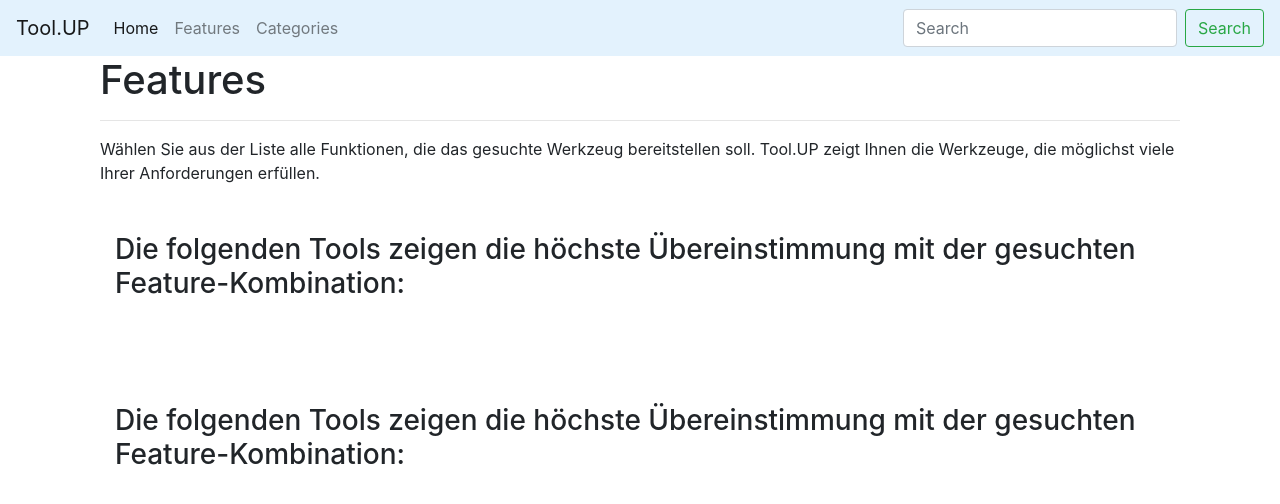
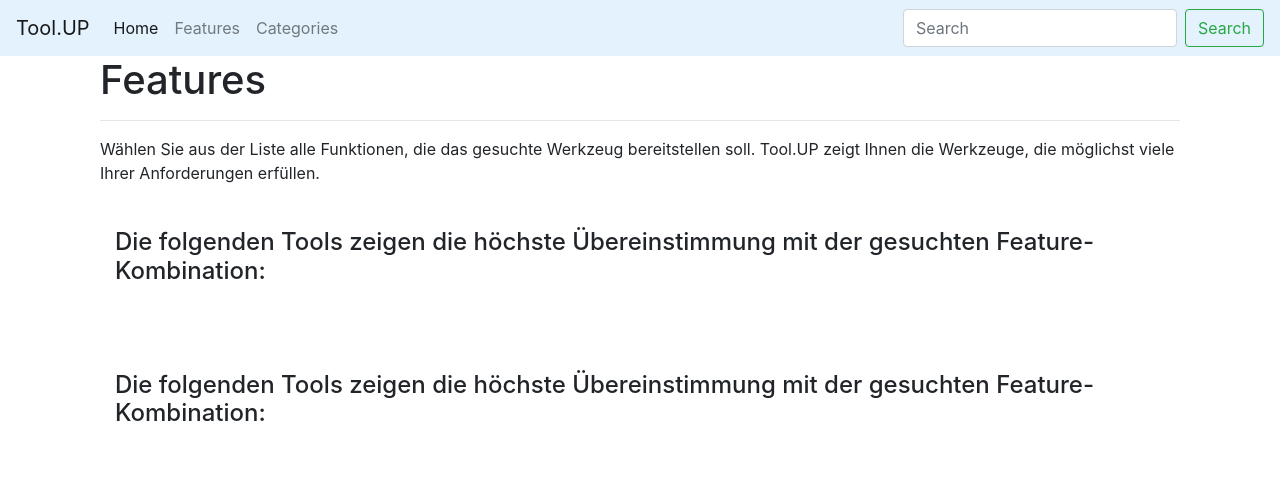
Before and after one commit to University-of-Potsdam-MM/Tool.UP, an Angular app: page /features in a window 1280 px wide. Shown: the top 504 px of the page. Built offline with nearby package versions, Linux system fonts and the light colour scheme; no server answers.

Commit message:
Design änderungen ref#10

```diff
--- a/src/app/components/features/features.component.html
+++ b/src/app/components/features/features.component.html
@@ -4,10 +4,10 @@
 Wählen Sie aus der Liste alle Funktionen, die das gesuchte Werkzeug bereitstellen soll. Tool.UP zeigt Ihnen die Werkzeuge, die möglichst viele Ihrer Anforderungen erfüllen.
 <br>
 <br>
-<div class="container">
+<div class="container h6 " >
     <div class="row">
       <div class="col">
-        <div *ngFor = "let feature of features" class="form-check" >
+        <div *ngFor = "let feature of features" class="form-check p-1" >
           <input class="form-check-input" type="checkbox" value="" id="defaultCheck1">
           <label class="form-check-label" for="defaultCheck1">
             {{feature.title}}
@@ -16,7 +16,7 @@ Wählen Sie aus der Liste alle Funktionen, die das gesuchte Werkzeug bereitstell
         </div>
 
       <div class="col">
-        <div *ngFor = "let feature of first" class="form-check" >
+        <div *ngFor = "let feature of first" class="form-check p-1" >
           <input class="form-check-input" type="checkbox" value="" id="defaultCheck1">
           <label class="form-check-label" for="defaultCheck1">
             {{feature.title}}
@@ -27,11 +27,11 @@ Wählen Sie aus der Liste alle Funktionen, die das gesuchte Werkzeug bereitstell
 
   <br>
 
-<h3>Die folgenden Tools zeigen die höchste Übereinstimmung mit der gesuchten Feature-Kombination:</h3>
+<h4>Die folgenden Tools zeigen die höchste Übereinstimmung mit der gesuchten Feature-Kombination:</h4>
 <br>
 <br>
 <br>
 <br>
-<h3>Die folgenden Tools zeigen die höchste Übereinstimmung mit der gesuchten Feature-Kombination:</h3>
+<h4>Die folgenden Tools zeigen die höchste Übereinstimmung mit der gesuchten Feature-Kombination:</h4>
 
 </div>
```
